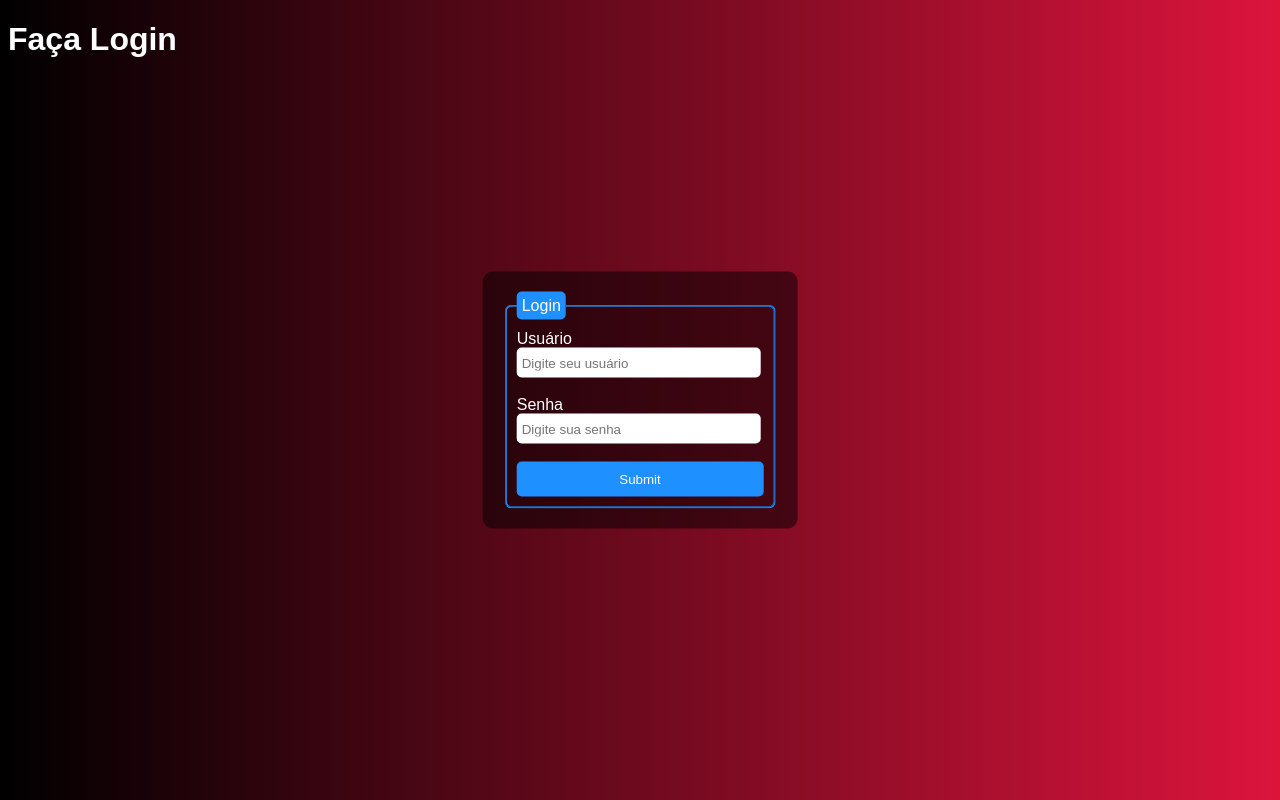
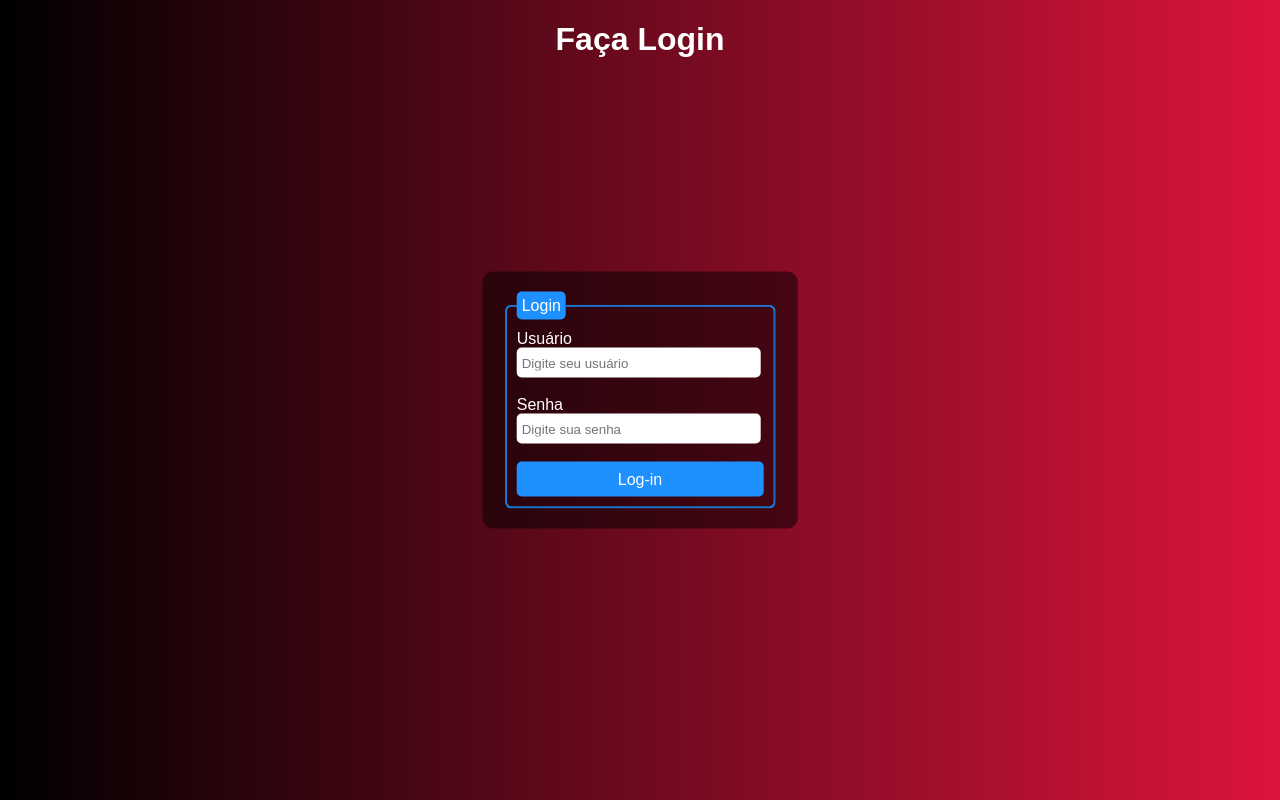
Before and after one commit to leandroroberto/user-login, a plain HTML site: page index.html in a window 1280 px wide. Drawn offline with Linux system fonts and the light colour scheme.

Commit message:
alteração botão

```diff
--- a/index.html
+++ b/index.html
@@ -21,7 +21,7 @@
                 <input type="password" class="inputUser" placeholder="Digite sua senha" required>
             </div>
             <br>
-            <input type="submit" class="submit">
+            <input type="submit" value="Log-in" class="submit">
         </fieldset>
     </form>
 </body>
--- a/style.css
+++ b/style.css
@@ -1,3 +1,10 @@
+
+h1{
+    width: 100%;
+    text-align: center;
+}
+
+
 body{
     font-family: Arial, Helvetica, sans-serif;
     color: white;
@@ -9,6 +16,7 @@ body{
     border-color: dodgerblue;
     border-radius: 7px;
     padding: 10px;
+
 }
 
 .legenda{
@@ -49,4 +57,10 @@ border-radius: 5px;
 cursor: pointer;
 border: none;
 outline: none;
+font-size: 16px;
 }
+
+.submit:hover{
+    background-color: rgb(14, 105, 196);
+    font-size: 15px;
+}
```
